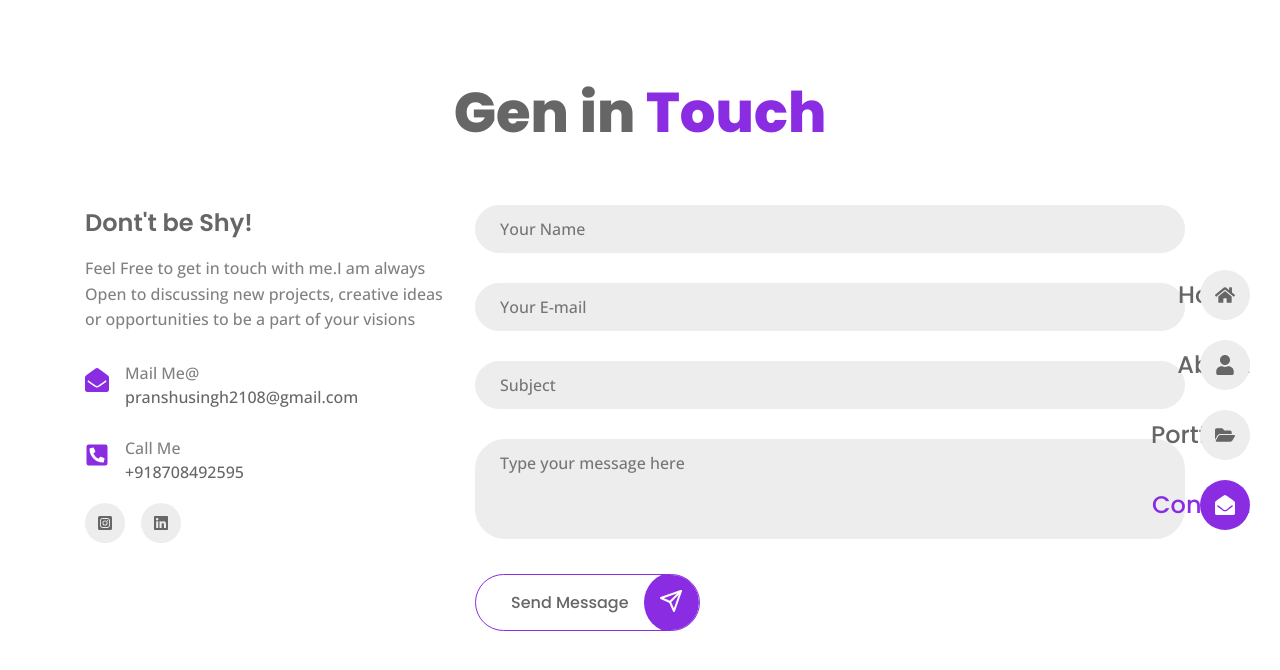
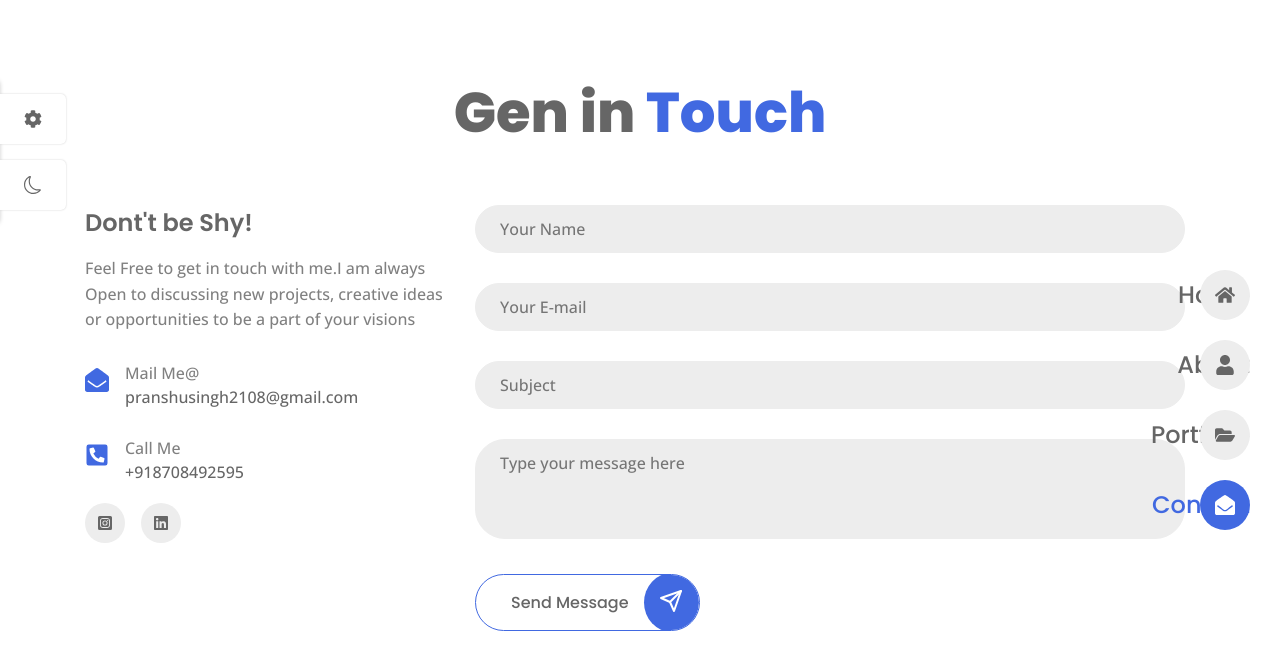
Before and after one commit to PranshuSingh21/PranshuSinghPortfolio, a React (Vite) app: page /contact in a window 1280 px wide. Shown: the top 670 px of the page. Built offline with nearby package versions, Linux system fonts and the light colour scheme.

Commit message:
Added theme

```diff
--- a/src/App.css
+++ b/src/App.css
@@ -35,6 +35,13 @@
     --weight-800:800;
 }
 
+.dark-theme{
+    --title-color:hsl(0,0%,100%);
+    --text-color:hsl(0,0%,80%);
+    --body-color:hsl(0,0%,7%);
+    --container-color:hsl(0,1%,17%);
+    --border-color:hsl(0,0%,15%);
+}
 
 
 /* --------------------Base---------------------*/
--- a/src/App.jsx
+++ b/src/App.jsx
@@ -2,6 +2,7 @@ import React from 'react'
 import { BrowserRouter,Routes,Route } from 'react-router-dom'
 import './App.css'
 import Navbar from './components/Navbar'
+import Themes from './components/Themes'
 import Home from './pages/home/Home'
 import About from './pages/about/About'
 import Portfolio from './pages/portfolio/Portfolio'
@@ -12,6 +13,7 @@ function App() {
   return (
     <BrowserRouter>
     <Navbar/>
+    <Themes/>
     <Routes>
       <Route index element ={<Home/>} />
       <Route path='about' element ={<About/>} />
--- /dev/null
+++ b/src/components/ThemeItem.jsx
@@ -0,0 +1,17 @@
+import React from 'react'
+
+const ThemeItem =({color,img,changeColor}) =>{
+    return (
+        <img src={img} alt="" className="theme__img" onClick={()=>{
+            changeColor(color)
+        }} />
+    )
+}
+
+/* Yahan pe ho ye raha h ki jo function declare hua h Themes.jsx mein usme value pass ki h color ki
+which will change the color of website ye themeitem bas color show karega jo pass kiya h themes.jsx se
+and vahan pe aaya h data.jsx se ie jo setting mein individual colours dikh rahe hain ye vo dikhaega and ye
+ek hi colour dikhaega , themes.jsx mein ispe loop laga k map function se saare colours show kiye hain settings
+menu mein*/
+
+export default ThemeItem
--- /dev/null
+++ b/src/components/Themes.jsx
@@ -0,0 +1,81 @@
+import React, {useState,useEffect} from 'react'
+import { themes } from '../data'
+import ThemeItem from './ThemeItem'
+import { FaCog } from 'react-icons/fa'
+import {BsSun,BsMoon} from 'react-icons/bs'
+import './themes.css'
+
+const getStorageColor =()=>{
+    let color='hsl(225, 73%, 57%)';
+    if(localStorage.getItem('color')){
+        color=localStorage.getItem('color');
+    }
+    return color;
+}
+
+const getStorageTheme =()=>{
+    let theme='light-theme';
+    if(localStorage.getItem('theme')){
+        theme=localStorage.getItem('theme');
+    }
+    return theme;
+}
+
+
+const Themes =()=>{
+    const [showSwitcher,setShowSwitcher]=useState(false);
+    const [color,setColor]=useState(getStorageColor()); /*Default color local storage se le lega jo last time user
+    ne use kiya tha  */
+    const [theme,setTheme]=useState(getStorageTheme());
+
+    const changeColor= (color) =>{
+        setColor(color);
+    };
+
+    const toggleTheme=()=>{
+        if(theme==='light-theme'){
+            setTheme('dark-theme');
+        }
+        else{
+            setTheme('light-theme');
+        }
+    }
+
+    useEffect(()=>{
+        document.documentElement.style.setProperty('--first-color',color);
+        localStorage.setItem('color',color);
+    },[color])
+    /* Yahan pe ye hua h ki useEffect(har time jo state update karta h live) usse --first-color name ka
+    jo css variable h uski value color set kardi h aur ye jo upar javaScript likhi h document.documentElement waali
+    iska matlab ye h ki ye document mein se style name ka element select karega which is obviously for CSS and
+    uski propert --first-color jo ki ek variable h uski value set kar dega color*/
+
+    useEffect(()=>{
+        document.documentElement.className=theme;
+        localStorage.setItem('theme',theme);
+    },[theme])
+
+    return(
+        <div>
+            <div className={`${showSwitcher ? 'show-switcher': ''} style__switcher`}>
+                <div className="style__switcher-toggler" onClick={()=> setShowSwitcher(!showSwitcher)}>
+                    <FaCog/>
+                </div>
+                <div className="theme__toggler" onClick={toggleTheme}>
+                    {theme==='light-theme' ? <BsMoon/> : <BsSun/> }
+                </div>
+                <h3 className="style__switcher-title">Style Switcher</h3>
+                <div className="style__switcher-items">
+                    {themes.map((theme,index)=>{
+                        return <ThemeItem key={index} {...theme} changeColor={changeColor} />
+                    })}
+                </div>
+                <div className="style__switcher-close" onClick={()=> setShowSwitcher(!showSwitcher)}>
+                    &times;
+                </div>
+            </div>
+        </div>
+    )
+}
+
+export default Themes
--- a/src/components/navbar.css
+++ b/src/components/navbar.css
@@ -51,6 +51,7 @@
     border-radius: 5px;
     background-color: var(--container-color);
     padding:12px 10px;
+    z-index: 10000;
 }
 
 .nav__toggle span{
--- /dev/null
+++ b/src/components/themes.css
@@ -0,0 +1,87 @@
+.style__switcher{
+    position: fixed;
+    left:0;
+    top:10%;
+    background-color: var(--text-white);
+    width:220px;
+    padding:15px;
+    box-shadow:0 0 4px hsl(0,0%,80%);
+    z-index:10;
+    transform: translateX(-100%);
+    transition: all 0.3s ease;
+}
+
+.show-switcher{
+    transform: translateX(0);
+}
+
+.style__switcher,
+.style__switcher-toggler,
+.theme__toggler{
+    border-radius: 0 5px 5px 0;
+}
+
+.style__switcher-items{
+    display: grid;
+    grid-template-columns: repeat(5,1fr);
+    column-gap: 4px;
+    row-gap:8px;
+}
+
+.style__switcher-title,
+.style__switcher-toggler,
+.theme__toggler,
+.style__switcher-close{
+    color:hsl(0,0%,40%);
+}
+
+.style__switcher-title{
+    font-size: var(--small-font-size);
+    font-weight: var(--weight-600);
+    border-bottom: 1px solid hsl(0,0%,87%);
+    padding-bottom: 5px;
+    margin-bottom: 15px;
+}
+
+.theme__img{
+    width:30px;
+    cursor:pointer;
+}
+
+.style__switcher-toggler,
+.theme__toggler{
+    position: absolute;
+    left:100%;
+    background-color: var(--text-white);
+    height: 50px;
+    width:30%;
+    font-size: var(--large-font-size);
+    cursor:pointer;
+    display: grid;
+    place-items: center;
+    box-shadow: 0 0 2px hsl(0,0%,80%);
+    transition: all 0.3s ease;
+}
+
+.show-switcher .style__switcher-toggler,
+.show-switcher .theme__toggler{
+    left:-100%
+}
+/* Ye uske liye h ki jab setting pe click karenge tab light/dark mode ka sign na dikhe only cross dikhe
+ye class apply hi tab hoti h jab setting pe click kiya ho , ie jab style setting , website colour etc waali khuli ho*/
+
+.style__switcher-toggler{
+    top:10%;
+}
+
+.theme__toggler{
+    bottom:10%;
+}
+
+.style__switcher-close{
+    cursor: pointer;
+    font-size: var(--h2-font-size);
+    position: absolute;
+    top:2%;
+    right: 15%;
+}
--- a/src/data.jsx
+++ b/src/data.jsx
@@ -115,7 +115,8 @@ export const personalInfo = [
   {
     id: 10,
     title: 'Technical Skills : ',
-    description: 'C,C++,JavaScript,Python,React,BootStrap,TailWind CSS,POWER BI,SQl,Git,Github,MATLAB',
+    description: `C,C++,JavaScript,Python,React,BootStrap,TailWind CSS,POWER BI,SQl,Git,Github,MATLAB,Data Structures
+    and Algorithms`,
   },
 ];
 
```
